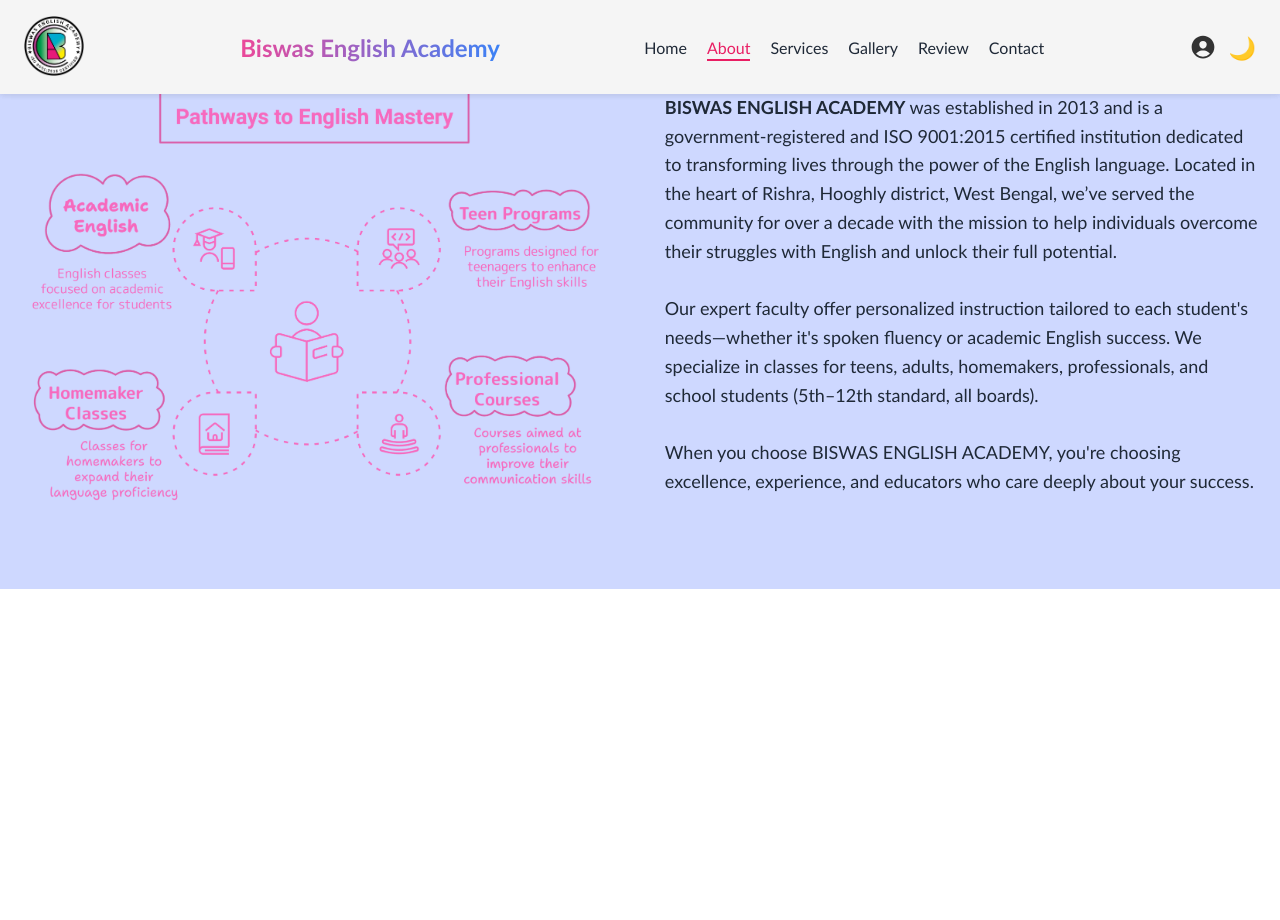
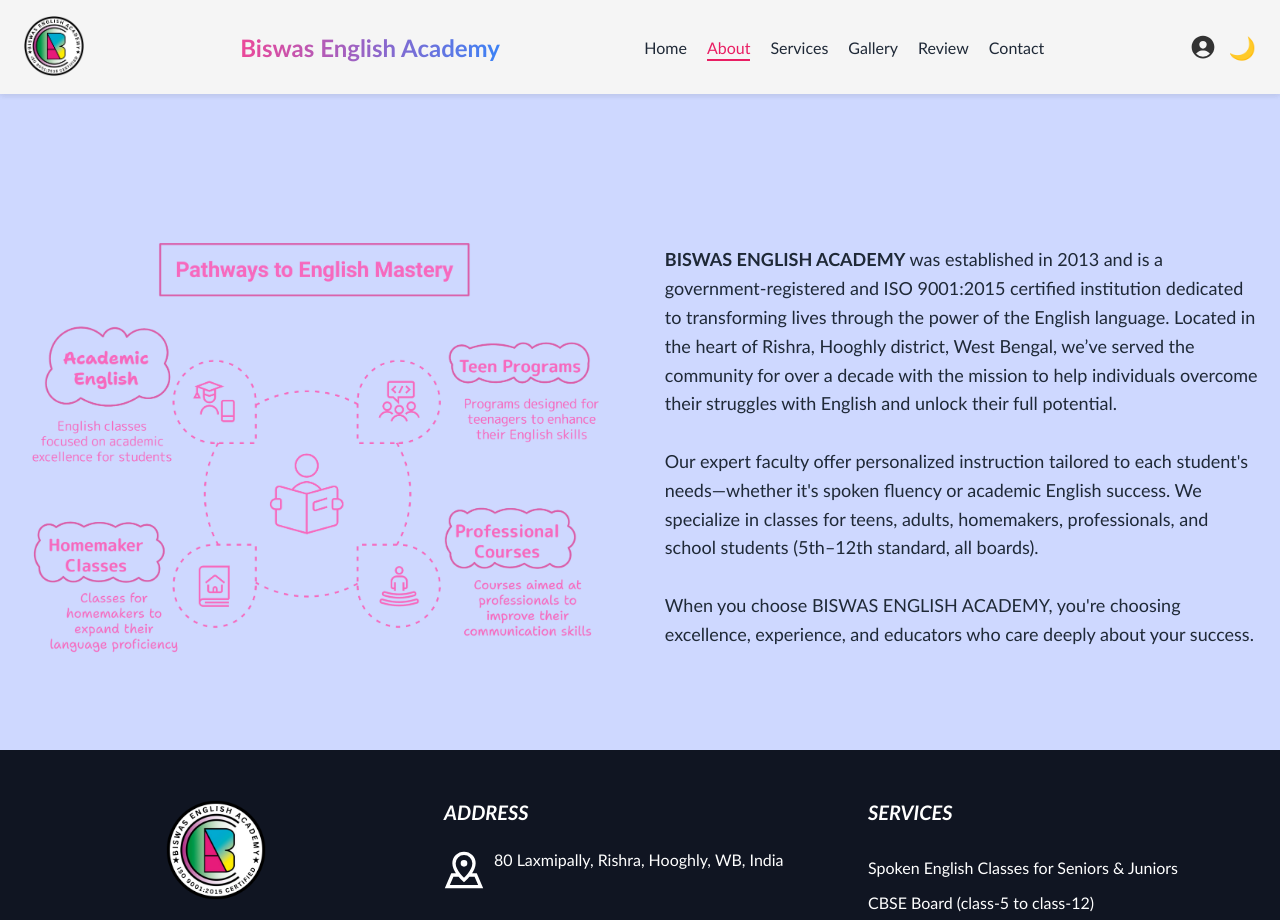
Before and after one commit to Pritam-Mondal18/biswasEnglishAcademyFinal, a React (Vite) app: page /about in a window 1280 px wide. Shown: the top 920 px of the page. Before the commit the page ends 800 px from the top, so only its background shows below. Built offline with nearby package versions, Linux system fonts and the light colour scheme.

Commit message:
add footer in about section

```diff
--- a/src/routes/About.css
+++ b/src/routes/About.css
@@ -9,7 +9,10 @@
   background: #ced8ff;
   flex-wrap: wrap;
   gap: 20px;
+  min-height: calc(100vh - 94px); /* account for fixed header height */
+  box-sizing: border-box;
   transition: background 0.3s ease, color 0.3s ease;
+  margin-top: 94px; /* push content below the fixed header */
 }
 
 .about-img,
@@ -30,7 +33,6 @@
   height: auto;
   object-fit: cover;
   border-radius: 8px;
-  loading: lazy;
 }
 
 .paragraph.about {
@@ -83,5 +85,6 @@
 @media (max-width: 360px) {
   .paragraph.about {
     font-size: 13px;
+    padding-bottom: 15px;
   }
 }
--- a/src/routes/About.jsx
+++ b/src/routes/About.jsx
@@ -1,9 +1,11 @@
 import React from "react";
 import { motion } from "framer-motion";
+import Footer from "../components/Footer";
 import "./About.css";
 
 const About = () => {
   return (
+    <>
       <section className="about-container">
         <motion.div
           className="about-img"
@@ -27,13 +29,13 @@
           transition={{ duration: 0.6, ease: "easeOut", delay: 0.2 }}
         >
           <p className="paragraph about">
-          <strong>BISWAS ENGLISH ACADEMY</strong> was established in 2013 and is
-          a government-registered and ISO 9001:2015 certified institution
+            <strong>BISWAS ENGLISH ACADEMY</strong> was established in 2013 and
+            is a government-registered and ISO 9001:2015 certified institution
             dedicated to transforming lives through the power of the English
             language. Located in the heart of Rishra, Hooghly district, West
-          Bengal, we’ve served the community for over a decade with the mission
-          to help individuals overcome their struggles with English and unlock
-          their full potential.
+            Bengal, we’ve served the community for over a decade with the
+            mission to help individuals overcome their struggles with English
+            and unlock their full potential.
             <br />
             <br />
             Our expert faculty offer personalized instruction tailored to each
@@ -47,6 +49,8 @@
           </p>
         </motion.div>
       </section>
+      <Footer />
+    </>
   );
 };
 
```
Lines whose indentation alone changed are shown as unchanged.
